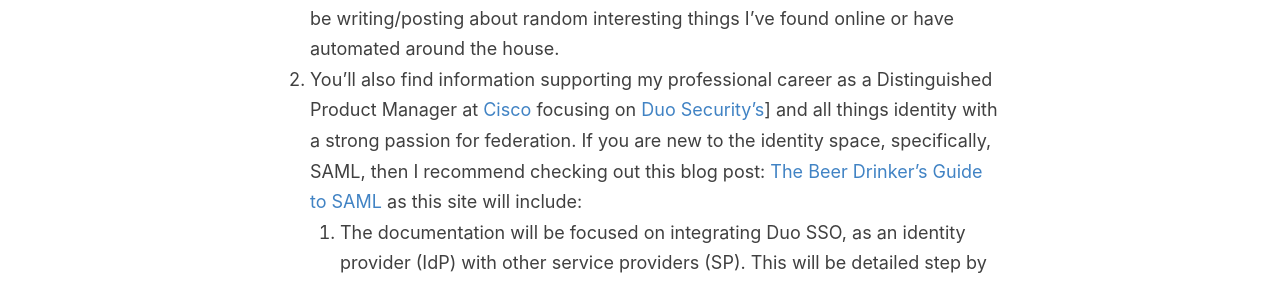
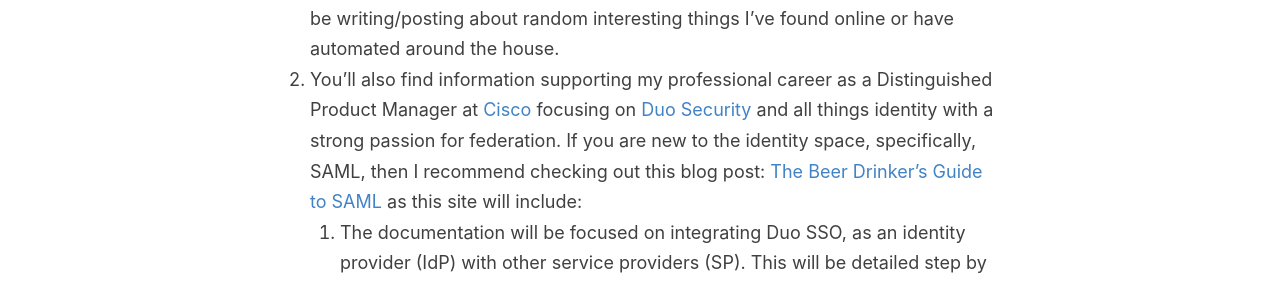
Before and after one commit to christophe81/christophe81.github.io, a Jekyll site: the page built from _pages/about.md, in a window 1280 px wide. Shown: the part 318-602 px from the top of the page. Built offline with Jekyll 4.4.1, drawn with Linux system fonts in a browser that asks for light colours.

```diff
--- a/_pages/about.md
+++ b/_pages/about.md
@@ -7,7 +7,7 @@ permalink: /about/
 This site serves two purposes:
 
 1. As you’ve guessed from the title, I am interested in all things cloud. Mostly I will be writing/posting about random interesting things I’ve found online or have automated around the house.
-1. You’ll also find information supporting my professional career as a Distinguished Product Manager at [Cisco](cisco.com) focusing on [Duo Security’s](duo.com)] and all things identity with a strong passion for federation. If you are new to the identity space, specifically, SAML, then I recommend checking out this blog post: [The Beer Drinker’s Guide to SAML](https://duo.com/blog/the-beer-drinkers-guide-to-saml) as this site will include:
+1. You’ll also find information supporting my professional career as a Distinguished Product Manager at [Cisco](cisco.com) focusing on [Duo Security](duo.com) and all things identity with a strong passion for federation. If you are new to the identity space, specifically, SAML, then I recommend checking out this blog post: [The Beer Drinker’s Guide to SAML](https://duo.com/blog/the-beer-drinkers-guide-to-saml) as this site will include:
    1. The documentation will be focused on integrating Duo SSO, as an identity provider (IdP) with other service providers (SP). This will be detailed step by step directions to help you also configure such integrations! I may branch out from time to time to include integrating other IdPs, such as Okta, Ping One, etc with SPs; espcially as Passwordless authenticaiton methods become more and more popular.
    1. Things I find interesting in the identity world, especially around funding and acquisitions occuring within the space.
 
```
